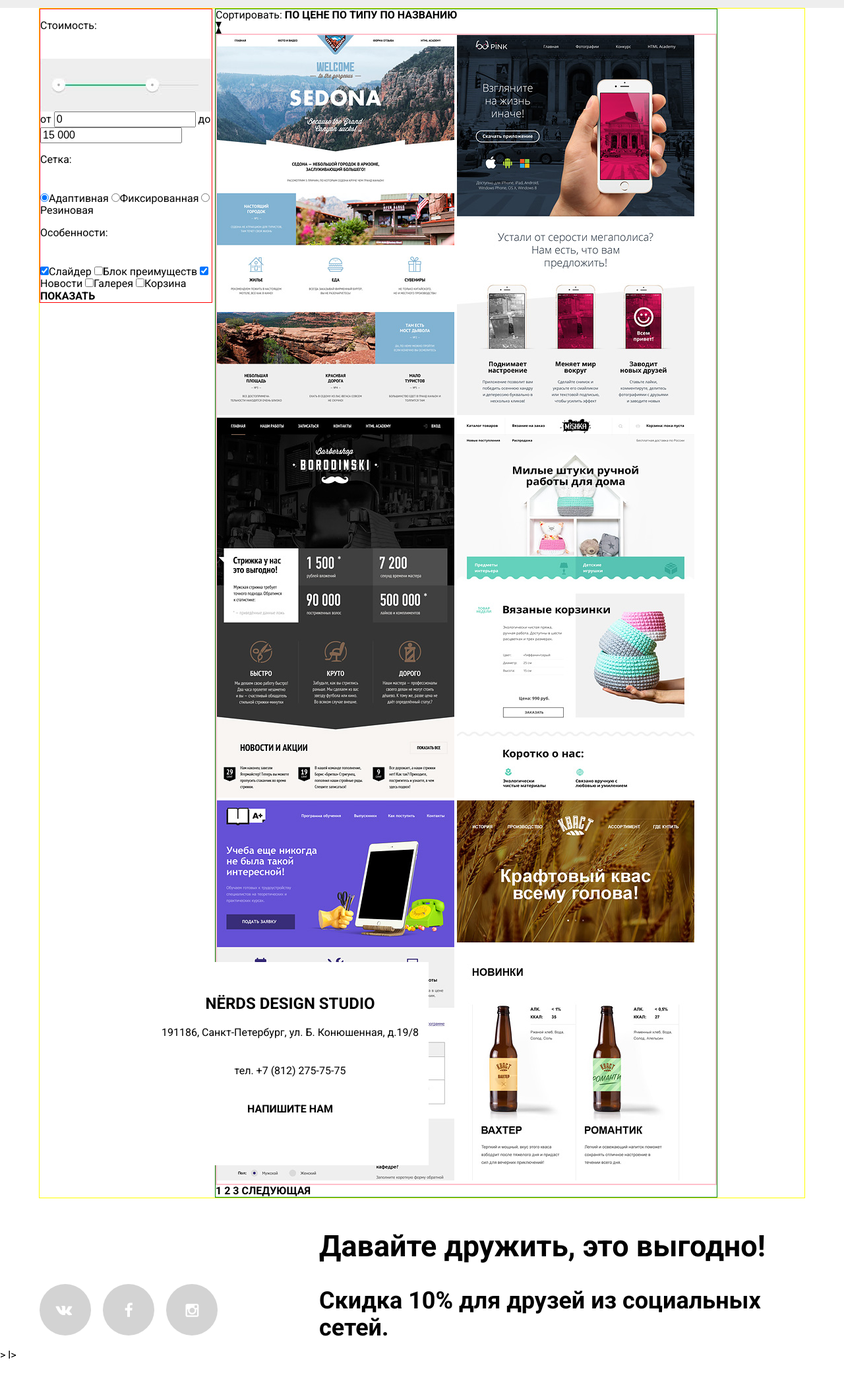
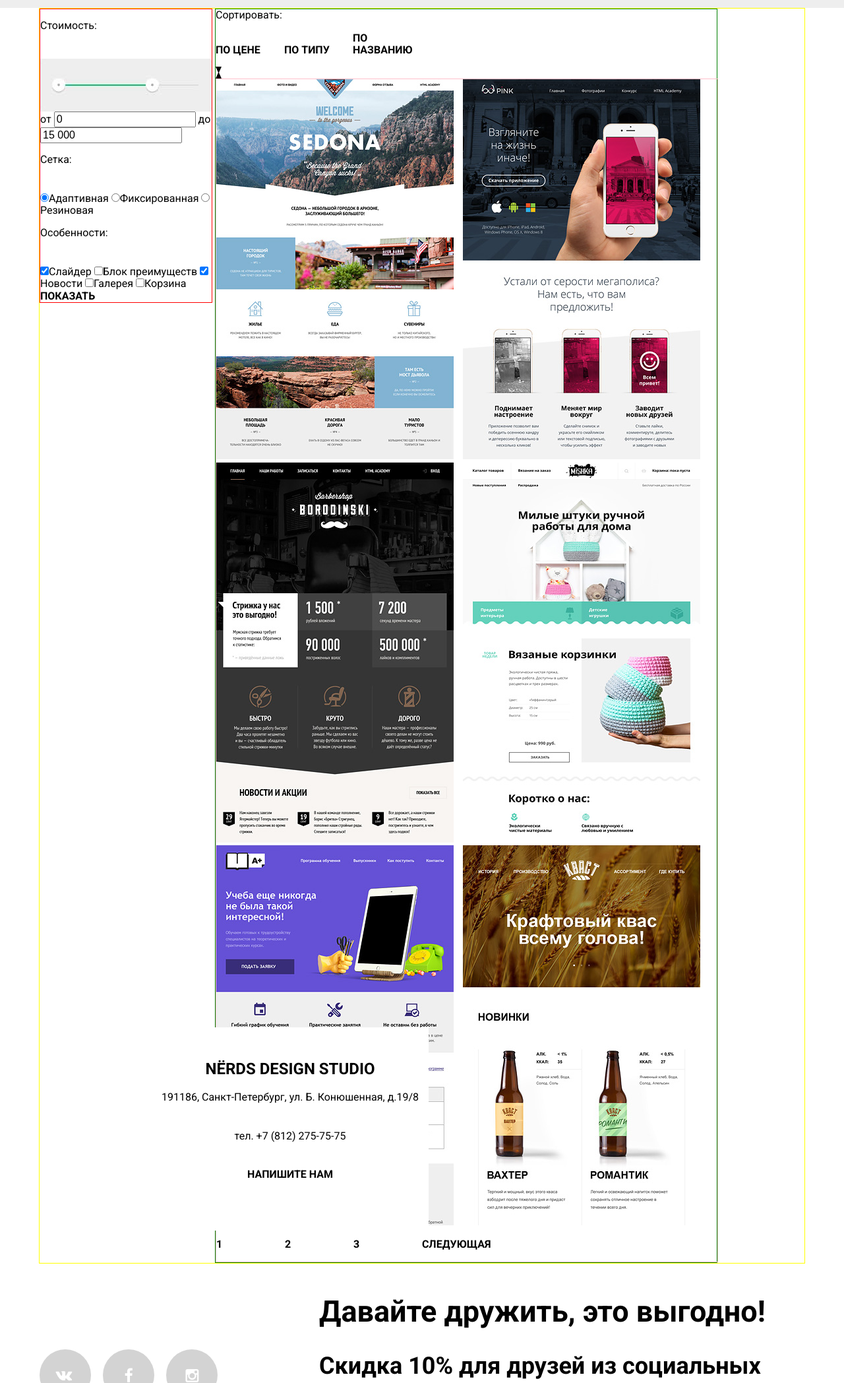
Before and after one commit to Amoragi/144865-nerds, a plain HTML site: page catalog.html in a window 1280 px wide. Shown: the part 300-2396 px from the top of the page at 66% size. Before the commit the page ends 2363 px from the top, so only its background shows below. Drawn offline with Linux system fonts and the light colour scheme.

Commit message:
правки по сеткам 2 стр

```diff
--- a/catalog.html
+++ b/catalog.html
@@ -71,21 +71,39 @@
 
 
     <div class="sort">
-      Сортировать: <a href="#">по цене</a> <a href="#">по типу</a> <a href="#">по названию</a>
+      <span class="sorting">Сортировать:</span>
+      <ul>
+        <li><a href="#">по цене</a></li>
+        <li><a href="#">по типу</a></li>
+        <li><a href="#">по названию</a></li>
+      </ul>
       <a href="#"> <img src="img/sort-down.png" alt="sort-down" width="" height="">
         <a href="#"> <img src="img/sort-up.png" alt="sort-up" width="" height="">
 
+
           <div class="sortimg">
-            <img src="img/sedona.jpg" alt="sedona" width="360" height="576" class="column">
-            <img src="img/pink.jpg" alt="pink" width="360" height="576" class="column">
-            <img src="img/barbershop.jpg" alt="barbershop" width="360" height="576" class="column">
-            <img src="img/mishka.jpg" alt="mishka" width="360" height="576" class="column">
-            <img src="img/aplus.jpg" alt="alpus" width="360" height="576" class="column">
-            <img src="img/kvast.jpg" alt="kvast" width="360" height="576" class="column">
-          </div>
+            <div class="goods"><img src="img/sedona.jpg" alt="sedona" width="360" height="576">
+            </div>
+            <div class="goods"><img src="img/pink.jpg" alt="pink" width="360" height="576">
+            </div>
+            <div class="goods"><img src="img/barbershop.jpg" alt="barbershop" width="360" height="576">
+            </div>
+            <div class="goods"><img src="img/mishka.jpg" alt="mishka" width="360" height="576">
+            </div>
+            <div class="goods"><img src="img/aplus.jpg" alt="alpus" width="360" height="576">
+            </div>
+            <div class="goods"><img src="img/kvast.jpg" alt="kvast" width="360" height="576">
+            </div>
 
-          <a href="#">1</a> <a href="#">2</a> <a href="#">3</a> <a href="#">следующая</a>
-    </div>
+
+            <div class="page">
+              <ul>
+                <li><a href="#">1</a></li>
+                <li><a href="#">2</a></li>
+                <li><a href="#">3</a></li>
+                <li><a href="#">следующая</a></li>
+              </ul>
+            </div>
   </section>
 
 
--- a/main.css
+++ b/main.css
@@ -388,9 +388,12 @@ aside {
 }
 
 .sortimg {
-  border: 2px solid pink;
+  width: 760px;
+  display: inline-block;
+  border: 1px solid pink;
 }
 
-.column {
+.goods {
   display: inline-block;
+  padding-right: 10px;
 }
```
